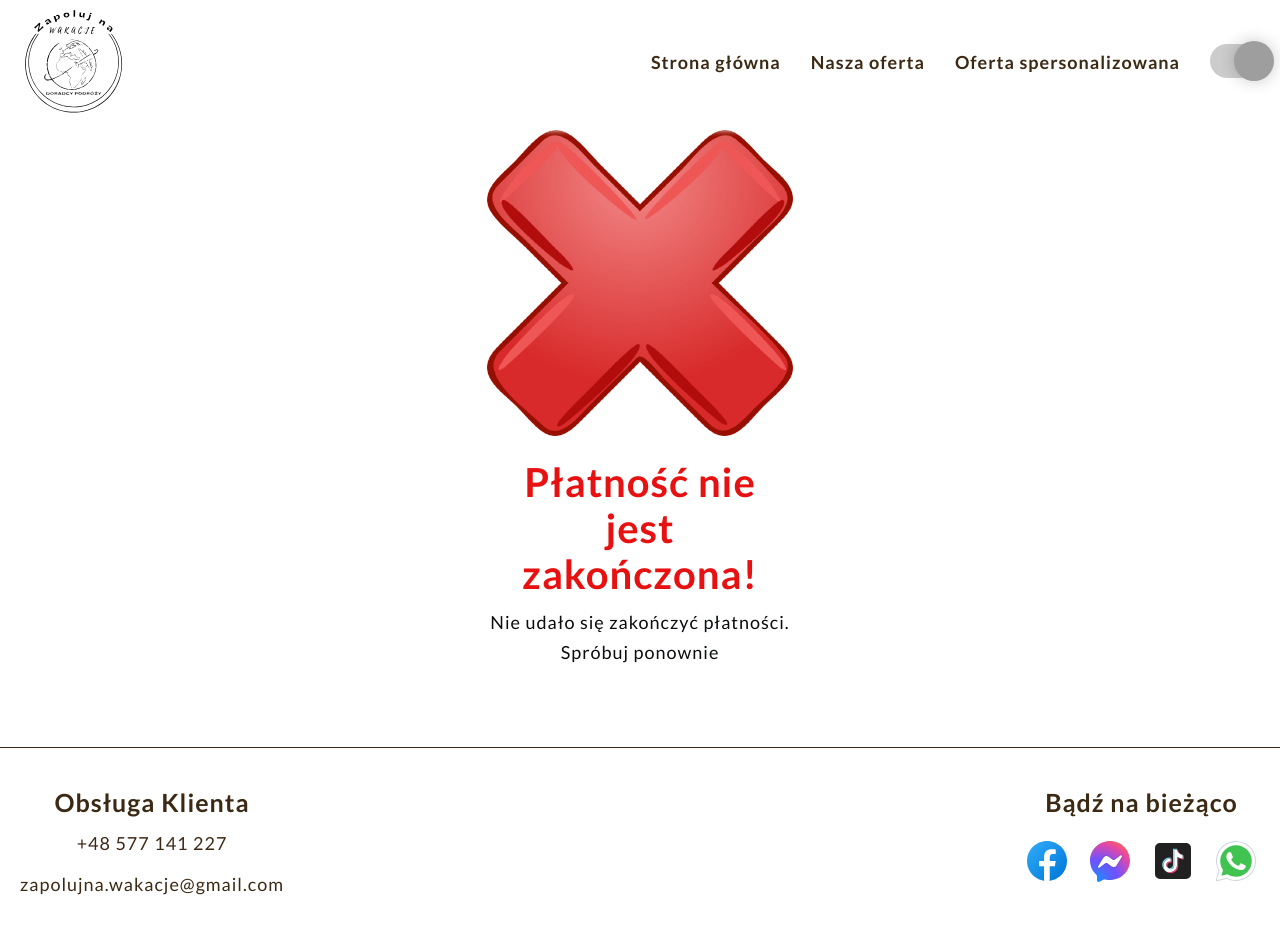
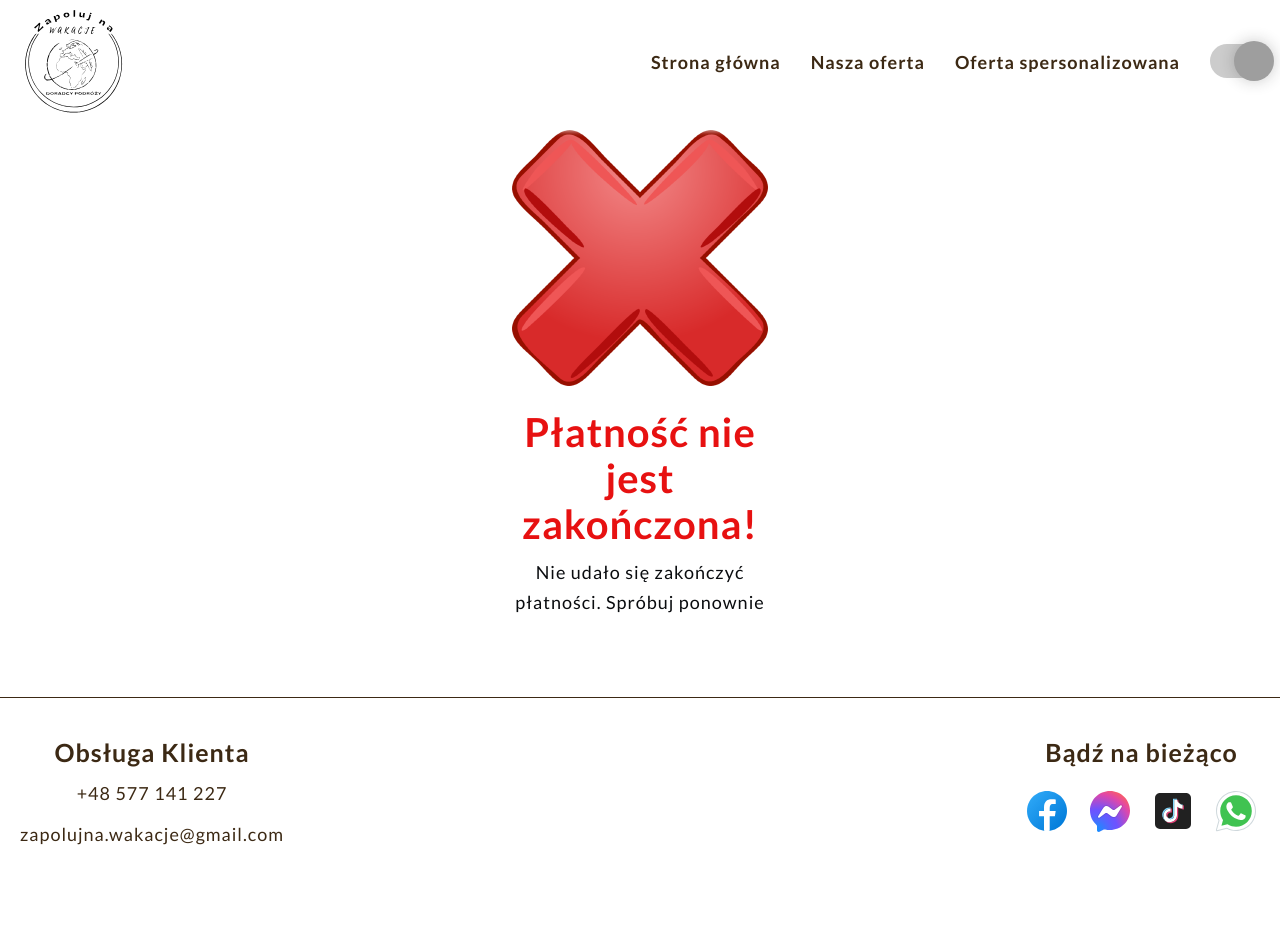
Before and after one commit to Anatoli1022/turizm, a React (Create React App) app: page /failedpayment in a window 1280 px wide. Shown: the top 934 px of the page. After the commit the page ends 899 px from the top, so only its background shows below. Built offline with nearby package versions, Linux system fonts and the light colour scheme; grey boxes are pictures that could not be loaded.

Commit message:
fix: styles

```diff
--- a/src/components/page/failedPayment/failedPayment/FailedPayment.module.scss
+++ b/src/components/page/failedPayment/failedPayment/FailedPayment.module.scss
@@ -6,7 +6,7 @@
 
 .payment-container {
   text-align: center;
-  max-width: 306px;
+  max-width: 256px;
   margin-left: auto;
   margin-right: auto;
 }
--- a/src/components/page/paymentSuccessPage/paymentSuccess/PaymentSuccess.module.scss
+++ b/src/components/page/paymentSuccessPage/paymentSuccess/PaymentSuccess.module.scss
@@ -6,7 +6,7 @@
 
 .payment-container {
   text-align: center;
-  max-width: 306px;
+  max-width: 256px;
   margin-left: auto;
   margin-right: auto;
 }
```
